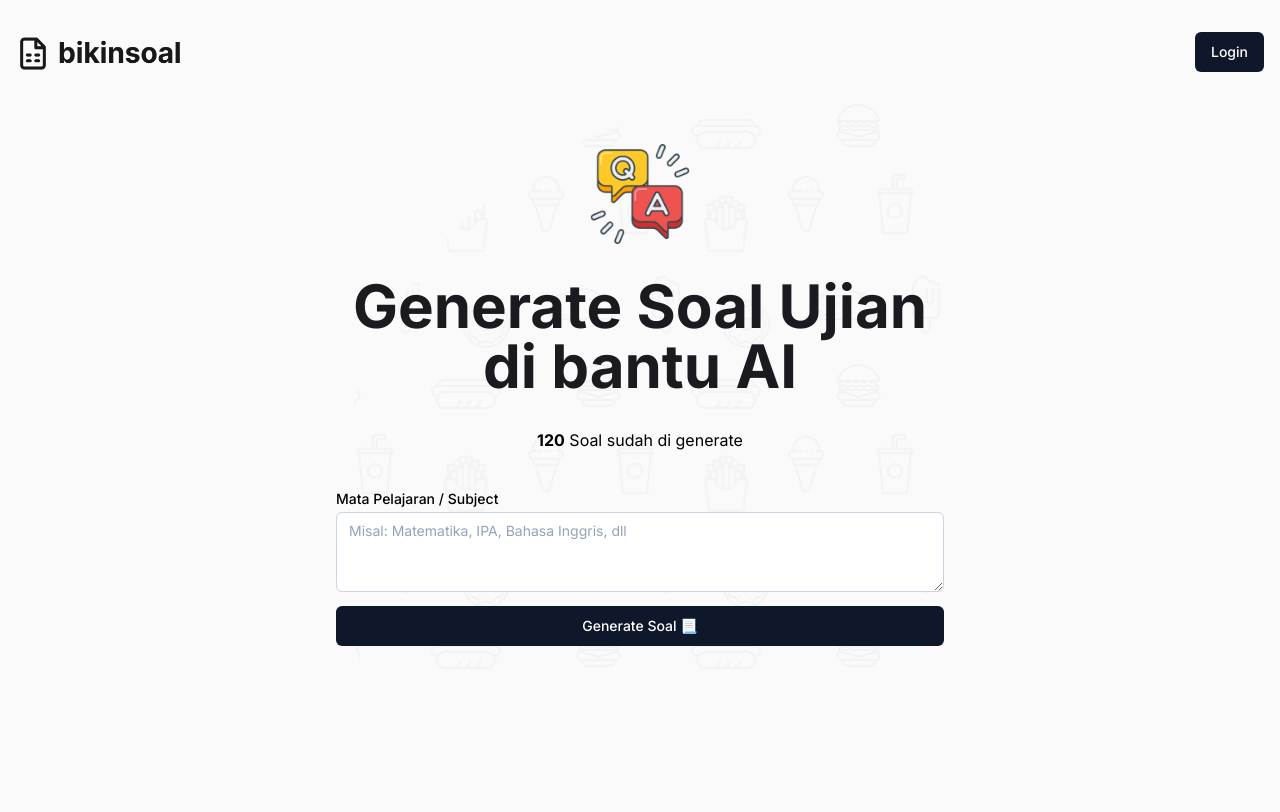
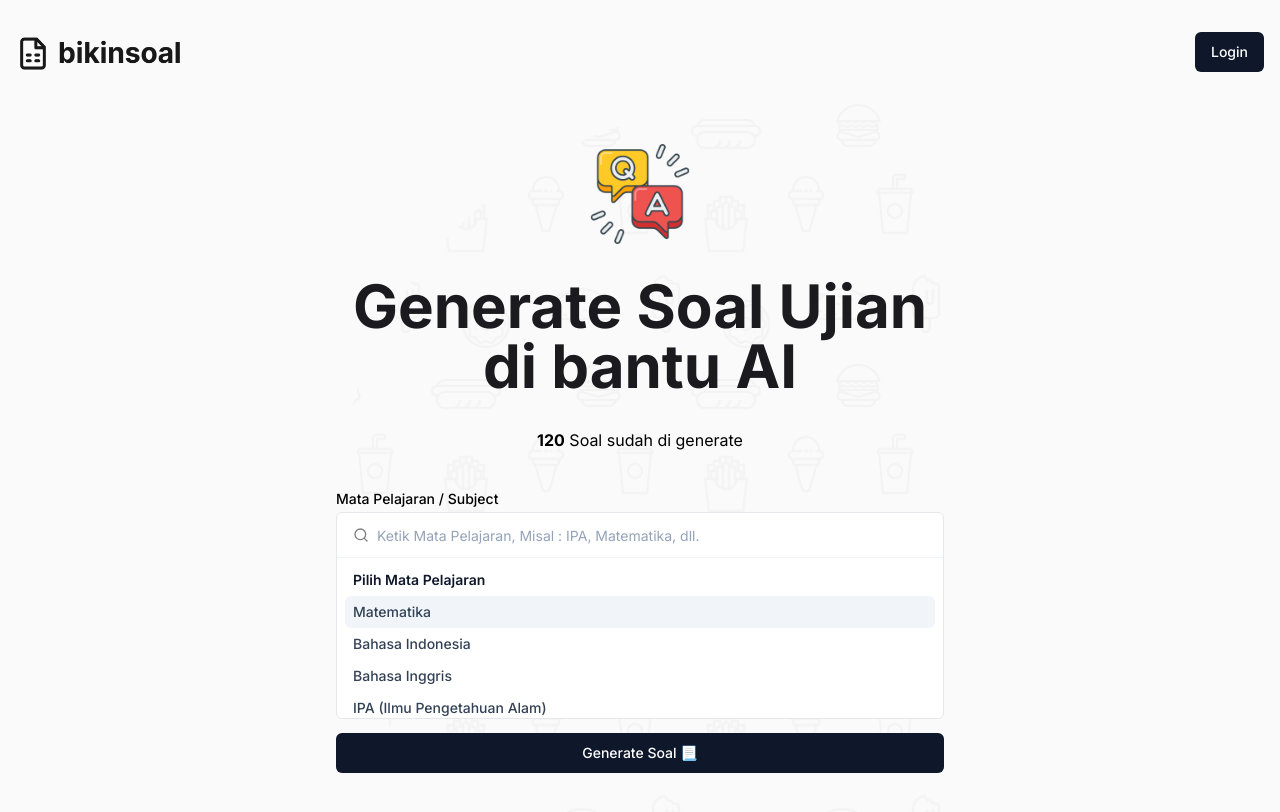
Before and after one commit to fahreziadh/bikinsoal, a Next.js app: page / in a window 1280 px wide. Shown: the top 812 px of the page. Built offline with nearby package versions, Linux system fonts and the light colour scheme.

Commit message:
generate new

```diff
--- a/app/page.tsx
+++ b/app/page.tsx
@@ -3,9 +3,10 @@ import Navbar from '@/components/nav-bar';
 import { Button } from '@/components/ui/button';
 import { Label } from '@/components/ui/label';
 import { Textarea } from '@/components/ui/textarea';
+import { mapel } from '@/lib/mapel';
 import Image from 'next/image';
 import React, { useRef, useState } from 'react'
-import { useForm } from 'react-hook-form';
+import { SubjectChoice } from './subject';
 
 
 interface IParams {
@@ -15,6 +16,11 @@ interface IParams {
 }
 
 const Page = () => {
+
+  const [subject, setSubject] = useState<string>("");
+  const [grade, setGrade] = useState<string>("3 SMA");
+  const [totalOption, setTotalOption] = useState<number>(4);
+
   const [responseBuffer, setResponseBuffer] = useState<string>("");
   const [isFetching, setIsFetching] = useState<boolean>(false);
   const soalRef = useRef<null | HTMLDivElement>(null);
@@ -23,13 +29,9 @@ const Page = () => {
       soalRef.current.scrollIntoView({ behavior: "smooth" });
     }
   };
-  const { register, handleSubmit } = useForm()
 
-  const onSubmit = async (data: any) => {
-    const { subject, grade } = data;
-
-    await generate({ subject, grade });
-
+  const onSubmit = async () => {
+    await generate({ subject, grade, total_option: totalOption });
   }
 
   const reset = () => {
@@ -76,6 +78,7 @@ const Page = () => {
     scrollToBios();
     setIsFetching(false);
   };
+
   return (
     <div className='container sm:w-1/2'>
       <div className="flex flex-col items-center justify-center bg-[url('/bg-transparent.svg')] py-10">
@@ -86,12 +89,12 @@ const Page = () => {
           height={100}
           quality={100}
         />
-        <h1 className='mt-8 text-center text-[60px] font-bold leading-none text-[#1B1A1E]'>Generate Soal Ujian di bantu AI</h1>
+        <h1 className='mt-8 text-center text-[40px] font-bold leading-none text-[#1B1A1E] sm:text-[60px]'>Generate Soal Ujian di bantu AI</h1>
         <h2 className='mt-8'><span className='font-bold'>120</span> Soal sudah di generate </h2>
-        <form onSubmit={handleSubmit(onSubmit)} className="mt-10 grid w-full gap-1.5">
+        <form className="mt-10 grid w-full gap-1.5">
           <Label htmlFor="message-2">Mata Pelajaran / Subject</Label>
-          <Textarea disabled={isFetching} {...register('subject')} placeholder="Misal: Matematika, IPA, Bahasa Inggris, dll" id="message-2" className='bg-white' />
-          <Button disabled={isFetching} className='mt-2'>{isFetching ? "Sedang Menulis..." : "Generate Soal 📃"}</Button>
+          <SubjectChoice onChange={(value) => setSubject(value)} />
+          <Button disabled={isFetching} className='mt-2' onClick={onSubmit} type="button">{isFetching ? "Sedang Menulis..." : "Generate Soal 📃"}</Button>
         </form>
       </div>
       <div className='flex w-full flex-col gap-7 py-8'>
@@ -118,6 +121,7 @@ const Page = () => {
                     <div key={index}><span>{String.fromCharCode(96 + index).toUpperCase()}. </span>{option}</div>
                   )
                 })}
+                {question.split("(a)")[1] && <div className='mt-4'><span className='font-bold'>Jawaban : </span>{question.split("(a)")[1]}</div>}
               </div>
             </div>
           )
--- /dev/null
+++ b/app/subject.tsx
@@ -0,0 +1,60 @@
+"use client"
+
+import {
+    Calculator,
+    Calendar,
+    CreditCard,
+    Settings,
+    Smile,
+    User,
+} from "lucide-react"
+
+import {
+    Command,
+    CommandDialog,
+    CommandEmpty,
+    CommandGroup,
+    CommandInput,
+    CommandItem,
+    CommandList,
+    CommandSeparator,
+    CommandShortcut,
+} from "@/components/ui/command"
+import { useEffect, useRef, useState } from "react"
+import { mapel } from "@/lib/mapel"
+
+interface Props {
+    onChange?: (value: string) => void
+}
+
+export function SubjectChoice({ onChange }: Props) {
+    const [value, setValue] = useState("")
+    const [showSuggestion, setShowSuggestion] = useState(true)
+
+    const hideSuggestionWithDelay = () => {
+        setTimeout(() => {
+            setShowSuggestion(false)
+        }, 150)
+    }
+
+    useEffect(() => {
+        onChange?.(value)
+     // eslint-disable-next-line react-hooks/exhaustive-deps
+     }, [value])
+
+    return (
+        <Command className="rounded-md border">
+            <CommandInput value={value} onValueChange={(e) => setValue(e)} placeholder="Ketik Mata Pelajaran, Misal : IPA, Matematika, dll." onFocus={(e) => setShowSuggestion(true)} onBlur={hideSuggestionWithDelay} />
+            <CommandList hidden={!showSuggestion} className="max-h-40">
+                <CommandEmpty>Belum ada mapel untuk <span className="font-bold">{value}</span>, <button type="button">Tetap Cari</button></CommandEmpty>
+                <CommandGroup heading="Pilih Mata Pelajaran" onSelect={(s) => { }}>
+                    {mapel.map((item) => (
+                        <CommandItem key={item} onSelect={(currentValue) => { setValue(currentValue); setShowSuggestion(false) }}>
+                            <span>{item}</span>
+                        </CommandItem>
+                    ))}
+                </CommandGroup>
+            </CommandList>
+        </Command>
+    )
+}
--- a/components/ui/command.tsx
+++ b/components/ui/command.tsx
@@ -29,7 +29,7 @@ const CommandDialog = ({ children, ...props }: CommandDialogProps) => {
   return (
     <Dialog {...props}>
       <DialogContent className="overflow-hidden p-0 shadow-2xl [&_[dialog-overlay]]:bg-red-100">
-        <Command className="[&_[cmdk-group]]:px-2 [&_[cmdk-group-heading]]:px-2 [&_[cmdk-group-heading]]:font-medium [&_[cmdk-group-heading]]:text-slate-500 [&_[cmdk-item]]:px-2 [&_[cmdk-item]]:py-3 [&_[cmdk-input]]:h-12 [&_[cmdk-item]_svg]:h-5 [&_[cmdk-item]_svg]:w-5 [&_[cmdk-input-wrapper]_svg]:h-5 [&_[cmdk-input-wrapper]_svg]:w-5 [&_[cmdk-group]:not([hidden])_~[cmdk-group]]:pt-0">
+        <Command className="[&_[cmdk-group-heading]]:px-2 [&_[cmdk-group-heading]]:font-medium [&_[cmdk-group-heading]]:text-slate-500 [&_[cmdk-group]:not([hidden])_~[cmdk-group]]:pt-0 [&_[cmdk-group]]:px-2 [&_[cmdk-input-wrapper]_svg]:h-5 [&_[cmdk-input-wrapper]_svg]:w-5 [&_[cmdk-input]]:h-12 [&_[cmdk-item]]:px-2 [&_[cmdk-item]]:py-3 [&_[cmdk-item]_svg]:h-5 [&_[cmdk-item]_svg]:w-5">
           {children}
         </Command>
       </DialogContent>
--- /dev/null
+++ b/lib/mapel.ts
@@ -0,0 +1,171 @@
+const mapelRef = [
+    "Matematika",
+    "Bahasa Indonesia",
+    "Bahasa Inggris",
+    "IPA (Ilmu Pengetahuan Alam)",
+    "IPS (Ilmu Pengetahuan Sosial)",
+    "Seni Budaya",
+    "Pendidikan Jasmani dan Kesehatan",
+    "Agama",
+    "PPKn (Pendidikan Pancasila dan Kewarganegaraan)",
+    "Fisika",
+    "Kimia",
+    "Biologi",
+    "Sejarah",
+    "Geografi",
+    "Ekonomi",
+    "Sosiologi",
+    "Antropologi",
+    "Psikologi",
+    "Bahasa Daerah",
+    "Teknologi Informasi dan Komunikasi",
+    "Pemrograman Komputer",
+    "Desain Grafis",
+    "Bahasa Asing Lainnya (seperti Mandarin, Jepang, dll.)",
+    "Kesenian",
+    "Musik",
+    "Tata Boga",
+    "Tata Busana",
+    "Kewirausahaan",
+    "Filsafat",
+    "Kesehatan Lingkungan",
+    "Astronomi",
+    "Statistika",
+    "Akuntansi",
+    "Hukum",
+    "Keperawatan",
+    "Kedokteran",
+    "Kedokteran Gigi",
+    "Farmasi",
+    "Teknik Mesin",
+    "Teknik Elektro",
+    "Teknik Sipil",
+    "Bahasa Jerman",
+    "Bahasa Perancis",
+    "Bahasa Spanyol",
+    "Kesenian Bali",
+    "Kesenian Jawa",
+    "Kesenian Sunda",
+    "Kesenian Betawi",
+    "Kesenian Minangkabau",
+    "Kesenian Bugis",
+    "Kesenian Dayak",
+    "Kesenian Papua",
+    "Kesenian Melayu",
+    "Tata Rias",
+    "Tata Busana",
+    "Kerajinan Tangan",
+    "Seni Tari",
+    "Pramuka",
+    "Fotografi",
+    "Jurnalistik",
+    "Bimbingan Konseling",
+    "Kesenian Kontemporer",
+    "Pendidikan Lingkungan Hidup",
+    "Pendidikan Kewarganegaraan",
+    "Pendidikan Agama Islam",
+    "Pendidikan Agama Kristen",
+    "Pendidikan Agama Katolik",
+    "Pendidikan Agama Hindu",
+    "Pendidikan Agama Buddha",
+    "Pendidikan Agama Konghucu",
+    "Pendidikan Kewirausahaan",
+    "Sistem Operasi",
+    "Jaringan Komputer",
+    "Administrasi Jaringan Komputer",
+    "Pemrograman Web",
+    "Desain Web",
+    "Robotika",
+    "Kesehatan Reproduksi",
+    "Pendidikan Seksual",
+    "Bahasa Jawa",
+    "Bahasa Bali",
+    "Bahasa Minangkabau",
+    "Bahasa Bugis",
+    "Bahasa Dayak",
+    "Bahasa Papua",
+    "Teknik Kimia",
+    "Teknik Industri",
+    "Ekonomi Syariah",
+    "Bahasa Arab",
+    "Bahasa Korea",
+    "Bahasa Rusia",
+    "Bahasa Portugis",
+    "Bahasa Italia",
+    "Pendidikan Jasmani, Olahraga, dan Kesehatan",
+    "Keamanan Jaringan Komputer",
+    "Pemrograman Dasar",
+    "Basis Data",
+    "Sistem Informasi",
+    "Kajian Budaya",
+    "Sejarah Kebudayaan Indonesia",
+    "Manajemen Proyek",
+    "Pengembangan Aplikasi Mobile",
+    "Pemasaran Digital",
+    "Desain Grafis",
+    "Desain Komunikasi Visual",
+    "Pengolahan Citra",
+    "Pengolahan Suara",
+    "Kajian Gender",
+    "Kajian Lingkungan",
+    "Kajian Pembangunan",
+    "Bahasa Mandarin",
+    "Bahasa Jerman",
+    "Bahasa Perancis",
+    "Bahasa Spanyol",
+    "Bahasa Jepang",
+    "Bahasa Inggris",
+    "Matematika Dasar",
+    "Matematika Lanjutan",
+    "Fisika",
+    "Kimia",
+    "Biologi",
+    "Geografi",
+    "Sosiologi",
+    "Antropologi",
+    "Ekonomi",
+    "Sejarah",
+    "Kajian Agama",
+    "Kajian Politik",
+    "Seni Rupa",
+    "Seni Musik",
+    "Seni Tari",
+    "Bahasa Daerah",
+    "Pendidikan Pancasila",
+    "Pendidikan Sejarah",
+    "Pendidikan Geografi",
+    "Pendidikan Ekonomi",
+    "Pendidikan Fisika",
+    "Pendidikan Kimia",
+    "Pendidikan Biologi",
+    "Pendidikan Kesenian",
+    "Pendidikan Bahasa dan Sastra Indonesia",
+    "Pendidikan Bahasa dan Sastra Daerah",
+    "Pendidikan Olahraga",
+    "Pendidikan Keterampilan",
+    "Pendidikan Karakter",
+    "Pendidikan Inklusif",
+    "Teknologi Informasi dan Komunikasi",
+    "Pendidikan Kewarganegaraan",
+    "Agama Hindu",
+    "Agama Buddha",
+    "Agama Kristen",
+    "Agama Katolik",
+    "Agama Islam",
+    "Bahasa Prancis",
+    "Bahasa Sunda",
+    "Bahasa Lampung",
+    "Bahasa Aceh",
+    "Bahasa Banjar",
+    "Bahasa Batak",
+    "Bahasa Madura",
+    "Bahasa Melayu",
+    "Pendidikan Pengembangan Kepribadian",
+    "Pendidikan Tata Boga",
+    "Pendidikan Tata Busana",
+]
+
+// Remove duplicate and create new one
+export const mapel = mapelRef.filter((m, index) => {
+    return mapelRef.indexOf(m) === index;
+});
--- a/package.json
+++ b/package.json
@@ -45,13 +45,13 @@
     "class-variance-authority": "^0.4.0",
     "clsx": "^1.2.1",
     "cmdk": "^0.1.21",
+    "downshift": "^7.4.0",
     "eventsource-parser": "^0.1.0",
     "lucide-react": "0.105.0-alpha.4",
     "next": "latest",
     "next-themes": "^0.2.1",
     "react": "^18.2.0",
     "react-dom": "^18.2.0",
-    "react-hook-form": "^7.43.5",
     "sharp": "^0.31.3",
     "tailwind-merge": "^1.8.0",
     "tailwindcss-animate": "^1.0.5"
```
Also changed, not shown: 2 other files (tests, documents, lock files or other folders).
